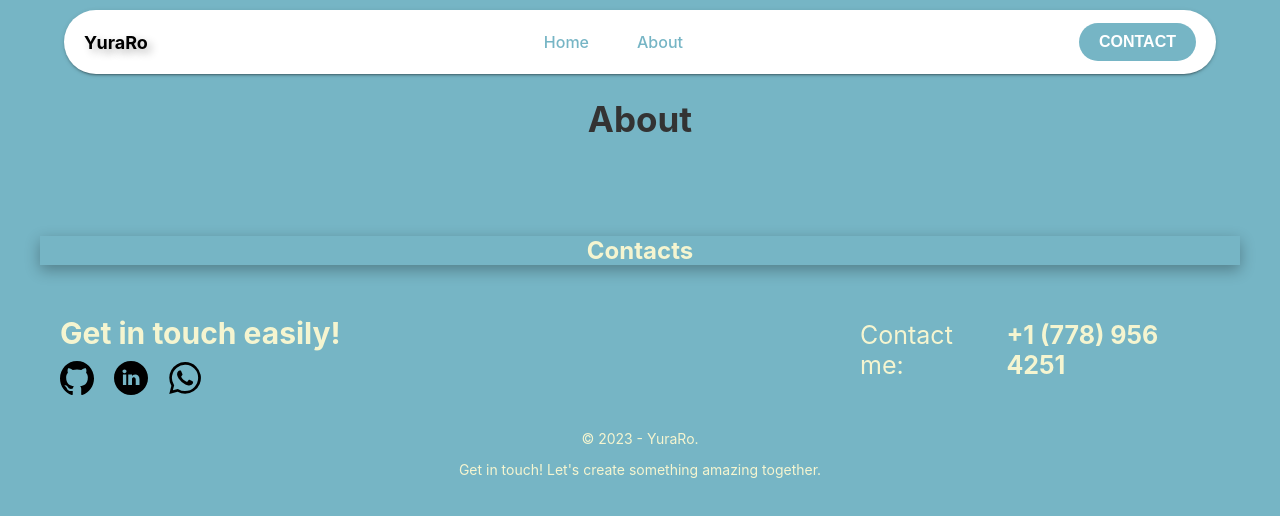
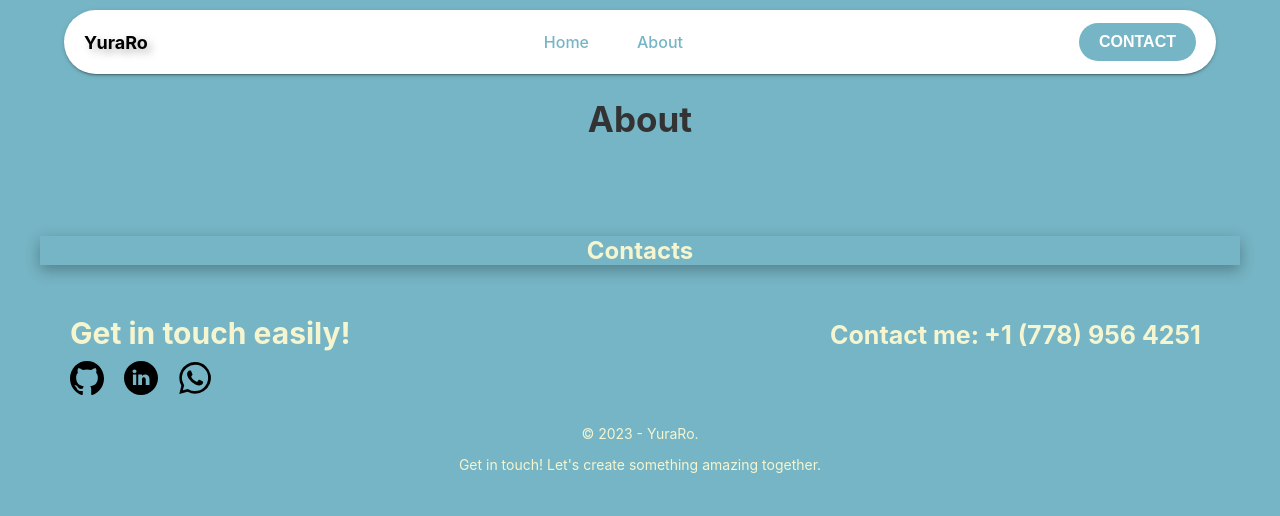
Before and after one commit to Yuraro/dev-portfolio-yuraro, a React (Create React App) app: page /dev-portfolio-yuraro/about/work_experience in a window 1280 px wide. Shown: the top 516 px of the page. Built offline with nearby package versions, Linux system fonts and the light colour scheme.

Commit message:
Update Footer.module.css

```diff
--- a/src/components/Footer/Footer.module.css
+++ b/src/components/Footer/Footer.module.css
@@ -21,8 +21,8 @@
 }
 
 .footerWrap {
-    padding-left: 20px;
-    padding-right: 20px;
+    padding-left: 30px;
+    padding-right: 30px;
     display: flex;
     align-items: baseline;
 }
@@ -81,7 +81,8 @@
     margin-bottom: 20px;
     font-size: 25px;
     display: flex;
-    width: 360px;
+    width: 380px;
+    font-weight: bold;
 }
 
 .footerTelNumber {
```
